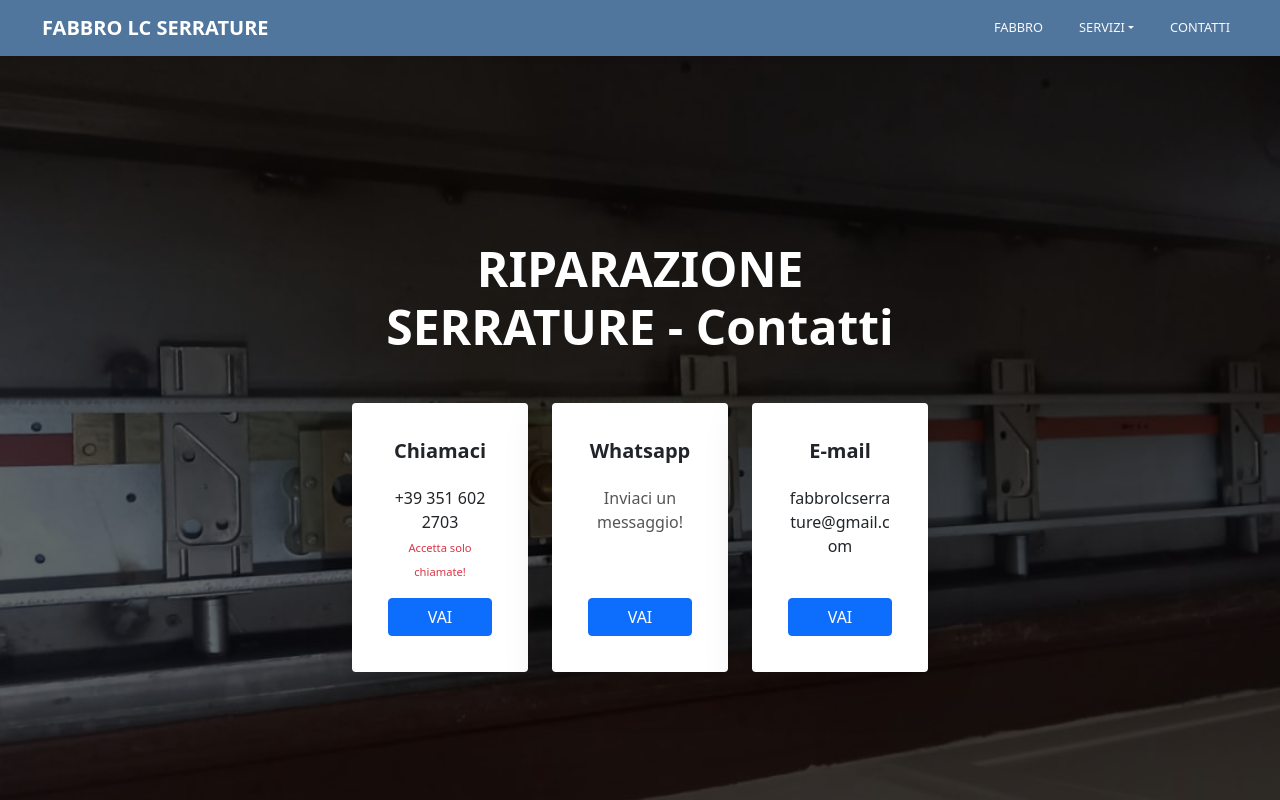
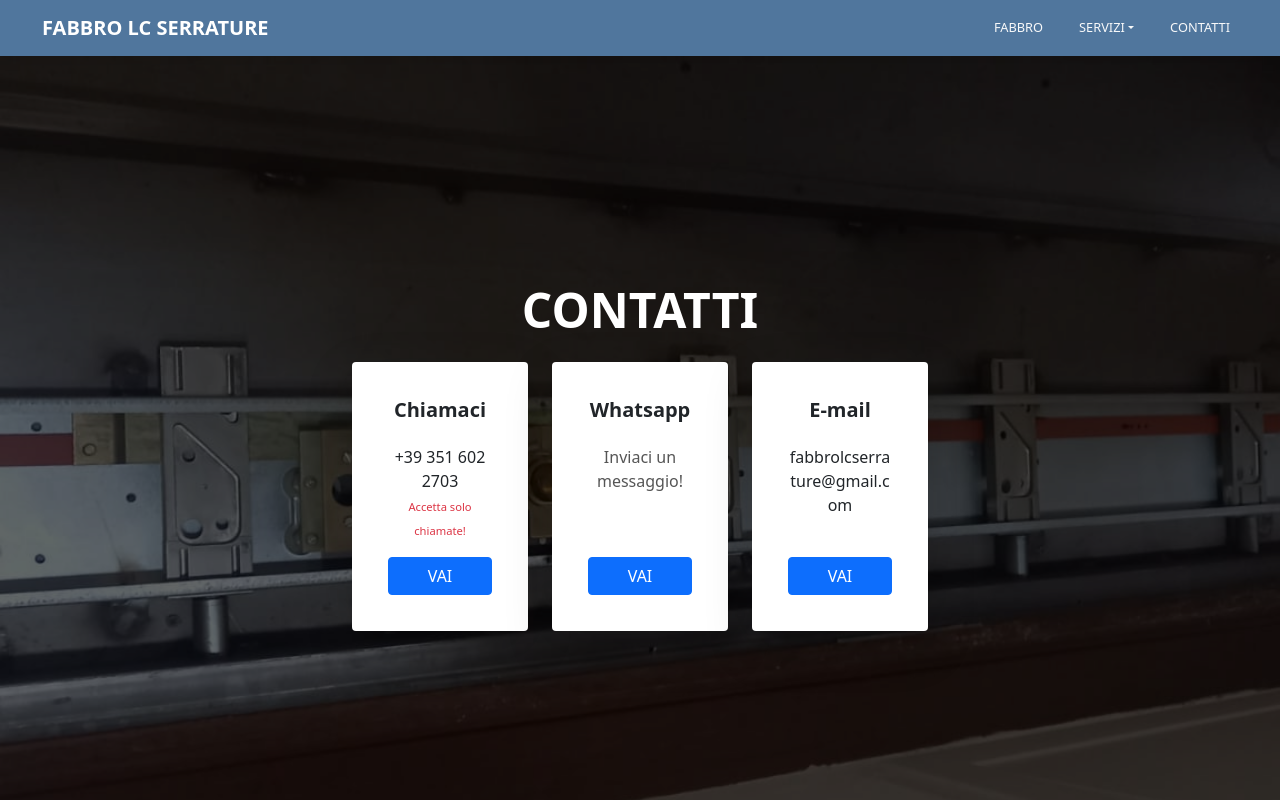
Before and after one commit to strazzullociroandrea/michelemultiservice, a plain HTML site: page contatti.html in a window 1280 px wide. Shown: the top 800 px of the page. Drawn offline with nearby package versions, Linux system fonts and the light colour scheme.

```diff
--- a/contatti.html
+++ b/contatti.html
@@ -55,7 +55,7 @@
     <section class="hero">
         <div class="hero-overlay"></div>
         <div class="hero-text">
-            <h1 class="display-1 mb-5 text-center">RIPARAZIONE SERRATURE - Contatti</h1>
+          <h1 class="display-1 mb-4">CONTATTI</h1>
             <!-- Contenitore card responsive -->
             <div class="container">
                 <div class="row row-cols-1 row-cols-md-2 row-cols-lg-3 g-4">
```
